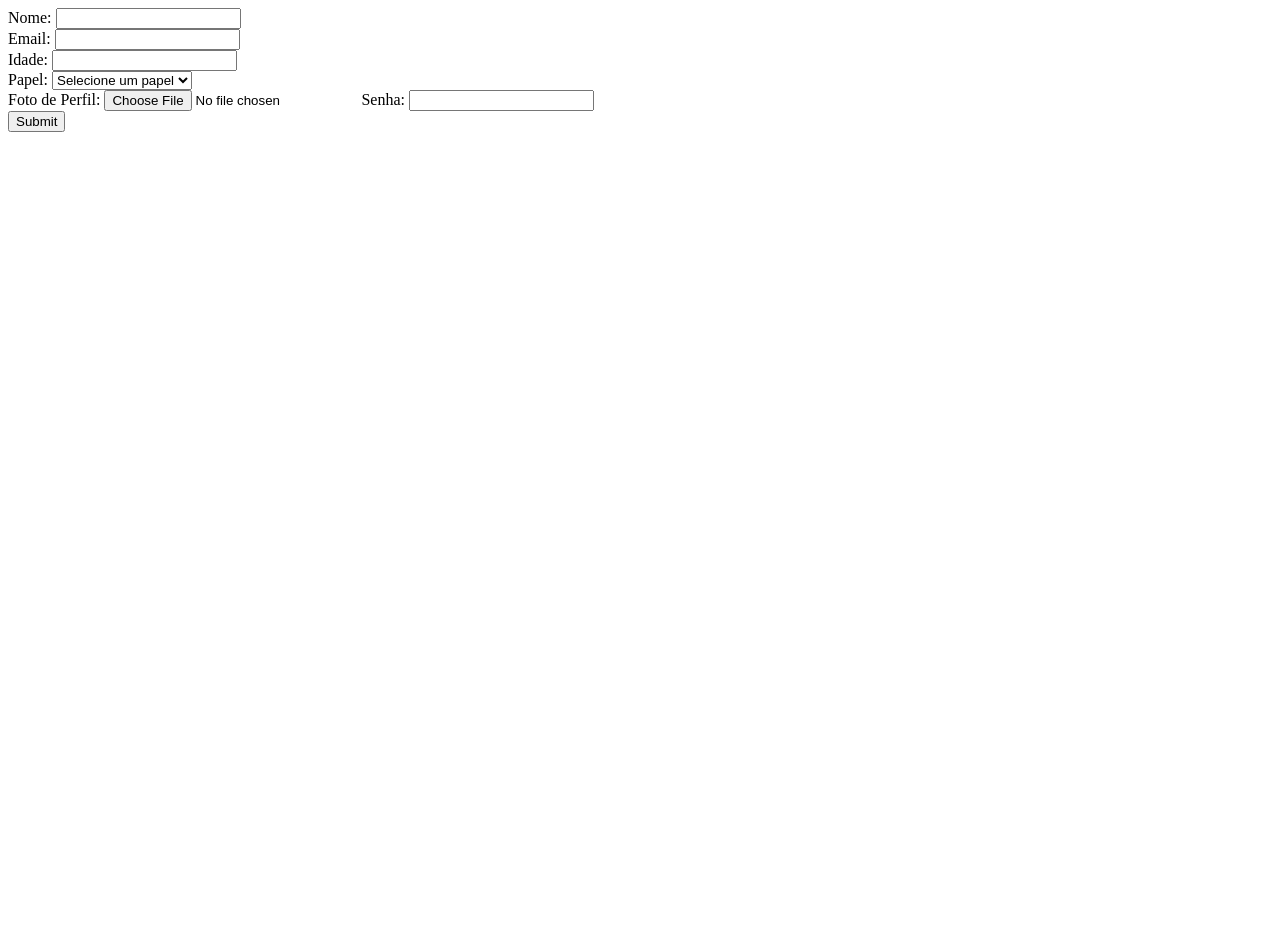
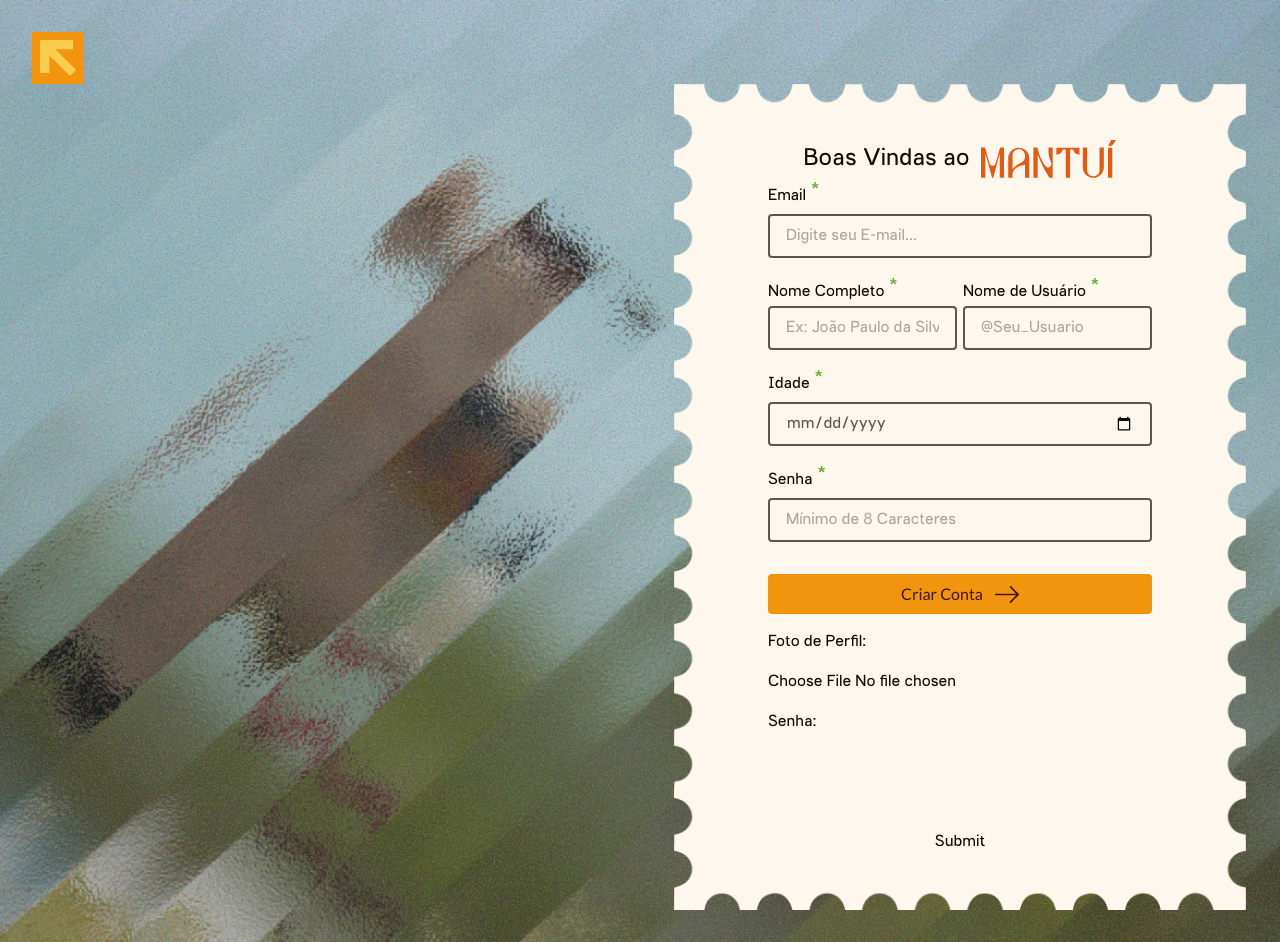
Before and after one commit to Augusto-Maux/mantui, a Flask app: page /usuario/add in a window 1280 px wide. Before the commit the page ends 132 px from the top, so only its background shows below. Run offline with Flask 3, Linux system fonts and the light colour scheme; style sheets or scripts are compiled from the project's sources.

Commit message:
Começando a Programar o Front da Página de Cadastro

```diff
--- a/templates/partials/header_public.html
+++ b/templates/partials/header_public.html
@@ -21,7 +21,7 @@
 
         <div class="flex max-md:hidden items-center gap-[12px] font-lato font-medium">
             <a href="" class="text-white py-[8px] px-[32px] border-2 rounded-[4px] hover:bg-white hover:text-black transition">Entrar</a>
-            <a href="" class="text-laranja-mantui-600 bg-neutro-mantui-50 py-[8px] px-[12px] rounded-[4px] hover:bg-opacity-90 transition">Cadastre-se</a>
+            <a href="{{ url_for('usuario.add') }}" class="text-laranja-mantui-600 bg-neutro-mantui-50 py-[8px] px-[12px] rounded-[4px] hover:bg-opacity-90 transition">Cadastre-se</a>
         </div>
 
         <label for="controle-menu" class="block lg:hidden text-white focus:outline-none cursor-pointer" aria-label="Abrir Menu">
@@ -54,7 +54,7 @@
 
     <div class="hidden max-md:flex flex-col gap-4 font-lato font-medium">
         <a href="" class="text-white text-center py-3 px-4 border-2 rounded-[4px] hover:bg-white hover:text-black transition">Entrar</a>
-        <a href="" class="text-laranja-mantui-600 bg-neutro-mantui-50 text-center py-3 px-4 rounded-[4px] hover:bg-opacity-90 transition">Cadastre-se</a>
+        <a href="{{ url_for('usuario.add') }}" class="text-laranja-mantui-600 bg-neutro-mantui-50 text-center py-3 px-4 rounded-[4px] hover:bg-opacity-90 transition">Cadastre-se</a>
     </div>
 </div>
 
--- a/templates/usuario/usuario_add.html
+++ b/templates/usuario/usuario_add.html
@@ -1,28 +1,98 @@
 <!DOCTYPE html>
-<html lang="en">
+<html lang="pt-br">
 <head>
-    <meta charset="UTF-8">
-    <meta name="viewport" content="width=device-width, initial-scale=1.0">
-    <title>Cadastro de Usuário</title>
+  <title>{% block title %}Cadastre-se no Mantuí{% endblock %}</title>
+  <link rel="stylesheet" href="{{ url_for('static', filename='dist/output.css') }}">
+  <link rel="shortcut icon" href="{{ url_for('static', filename='img/icone-do-mantui.png') }}">
 </head>
-<body>
-    <form action="{{url_for('usuario.add')}}" method="POST" enctype="multipart/form-data">
 
-        Nome: <input type="text" name="nome"><br/>
-        Email: <input type="email" name="email"><br/>
-        Idade: <input type="number" name="idade"><br/>
+<body class="min-h-screen w-full relative flex flex-col justify-between p-4 tablet:p-8 tablet:bg-cover tablet:bg-center"
+style="background-image: url('{{ url_for('static', filename='img/bg_cadastro_img.png') }}');">
 
-        Papel: <select name="papel" id="" required>
-            <option value=""> Selecione um papel </option>
-            <option value="Cidadão Cientista">Cidadão Cientista</option>
-            <option value="Administrador">Administrador</option>
-            <option value="Moderador">Moderador</option>
-        </select> <br>
+<a href="{{ url_for('first_page') }}">
+<div class="w-full">
+    <button class="p-2 bg-amarelo-mantui-500">
+        <img src="{{ url_for('static', filename='img/seta_cadastro.svg') }}" alt="Voltar Langing Page">
+    </button>
+</div>
+</a>
 
-        Foto de Perfil: <input type="file" name="foto_perfil" accept="image/png,image/jpeg,image/webp">
-        Senha: <input type="text" name="senha"><br/>
-        <input type="submit" name="Adicionar">
+<main class="w-full my-auto flex justify-center desktop:justify-end">
 
-    </form>
+    <div class="w-full max-w-md bg-contain bg-no-repeat bg-center p-4 tablet:p-8 tablet:max-w-lg desktop:max-w-xl"
+    style="background-image: url('{{ url_for('static', filename='img/selo-bg.png') }}');">
+
+        <div class="w-full text-neutro-mantui-950 p-6 min-h-[500px] flex flex-col justify-center items-center">
+
+            <div class="flex items-center space-x-3 py-center">
+                <h2 class="font-sans font-700 text-neutro-mantui-950 text-2xl leading-none">Boas Vindas ao</h2>
+                <img src="{{ url_for('static', filename='img/mantui_cadastro.svg') }}" alt="Logo Mantuí">
+            </div>
+
+                <form class="w-full flex flex-col gap-4 max-w-sm" action="{{url_for('usuario.add')}}" method="POST" enctype="multipart/form-data">
+
+                    <div class="flex flex-col gap-1">
+                        <p>
+                        <label class="text-lato font-medium text-neutro-mantui-950">Email</label>
+                        <strong class="text-lato font-medium text-verde-mantui-500 text-2xl">*</strong>
+                        </p>
+                        <input type="email" placeholder="Digite seu E-mail..." class="px-4 py-2 rounded text-neutro-mantui-700 border-2 border-neutro-mantui-700 focus:outline-none focus:border-laranja-mantui-500" name="email">
+                    </div>
+
+                    <div class="grid grid-cols-1 tablet:grid-cols-2 gap-1.5 w-full">
+
+                        <div class="flex flex-col">
+                        <p>
+                        <label class="text-lato font-medium text-neutro-mantui-950">Nome Completo</label>
+                        <strong class="text-lato font-medium text-verde-mantui-500 text-2xl">*</strong>
+                        </p>
+                        <input type="email" placeholder="Ex: João Paulo da Silva..." class="px-4 py-2 rounded text-neutro-mantui-700 border-2 border-neutro-mantui-700 focus:outline-none focus:border-laranja-mantui-500" name="nome">
+                        </div>
+
+                        <div class="flex flex-col">
+                        <p>
+                        <label class="text-lato font-medium text-neutro-mantui-950">Nome de Usuário</label>
+                        <strong class="text-lato font-medium text-verde-mantui-500 text-2xl">*</strong>
+                        </p>
+                        <input type="email" placeholder="@Seu_Usuario" class="px-4 py-2 rounded text-neutro-mantui-700 border-2 border-neutro-mantui-700 focus:outline-none focus:border-laranja-mantui-500" name="usuario">
+                        </div>
+
+                    </div>
+
+                    <div class="flex flex-col gap-1">
+                        <p>
+                        <label class="text-lato font-medium text-neutro-mantui-950">Idade</label>
+                        <strong class="text-lato font-medium text-verde-mantui-500 text-2xl">*</strong>
+                        </p>
+                        <input type="date" placeholder="DD/MM/AAAA" class="px-4 py-2 rounded text-neutro-mantui-700 border-2 border-neutro-mantui-700 focus:outline-none focus:border-laranja-mantui-500" name="idade">
+                    </div>
+
+                    <div class="flex flex-col gap-1">
+                        <p>
+                        <label class="text-lato font-medium text-neutro-mantui-950">Senha</label>
+                        <strong class="text-lato font-medium text-verde-mantui-500 text-2xl">*</strong>
+                        </p>
+                        <input type="text" placeholder="Mínimo de 8 Caracteres" class="px-4 py-2 rounded text-neutro-mantui-700 border-2 border-neutro-mantui-700 focus:outline-none focus:border-laranja-mantui-500" name="idade">
+                    </div>
+
+                    <button type="submit" class="mt-4 bg-amarelo-mantui-500 text-laranja-mantui-950 py-2 rounded font-lato font-medium flex justify-center items-center space-x-3 py-center">
+                        <p>
+                        Criar Conta
+                        </p>
+                        <img src="{{ url_for('static', filename='img/seta_criar_conta.svg') }}" alt="Voltar Langing Page">
+                    </button>
+
+
+                    Foto de Perfil: <input type="file" name="foto_perfil" accept="image/png,image/jpeg,image/webp">
+                    Senha: <input type="text" name="senha"><br/>
+                    <input type="submit" name="Adicionar">
+
+                </form>
+        </div>
+    </div>
+
+</main>
+
 </body>
+
 </html>
```
Also changed, not shown: templates/auth/login.html (deleted, +0 -17 lines), templates/usuario/login.html (+11 -10 lines), static/img/bg_cadastro_img.png (added), static/img/mantui_cadastro.svg (added), static/img/selo-bg.png (added), static/img/seta_cadastro.svg (added), static/img/seta_criar_conta.svg (added).
